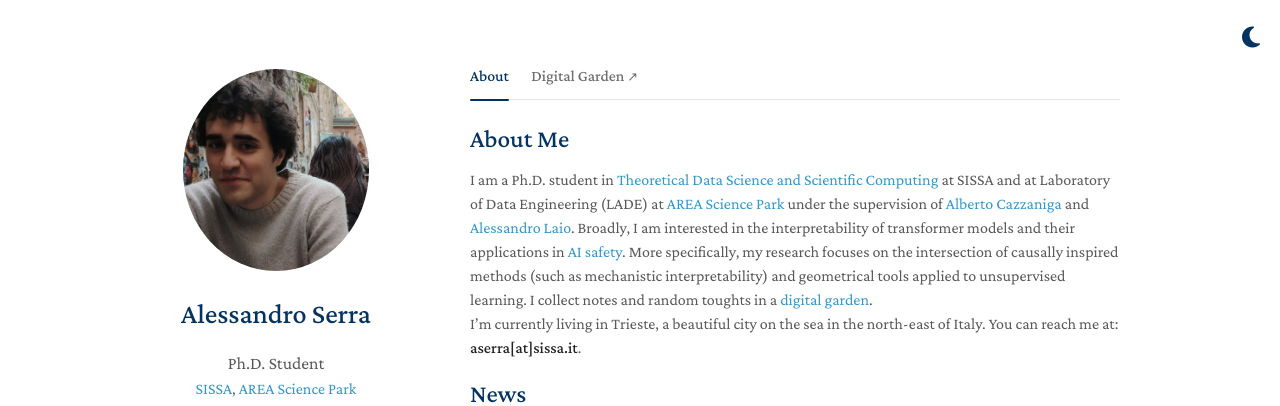
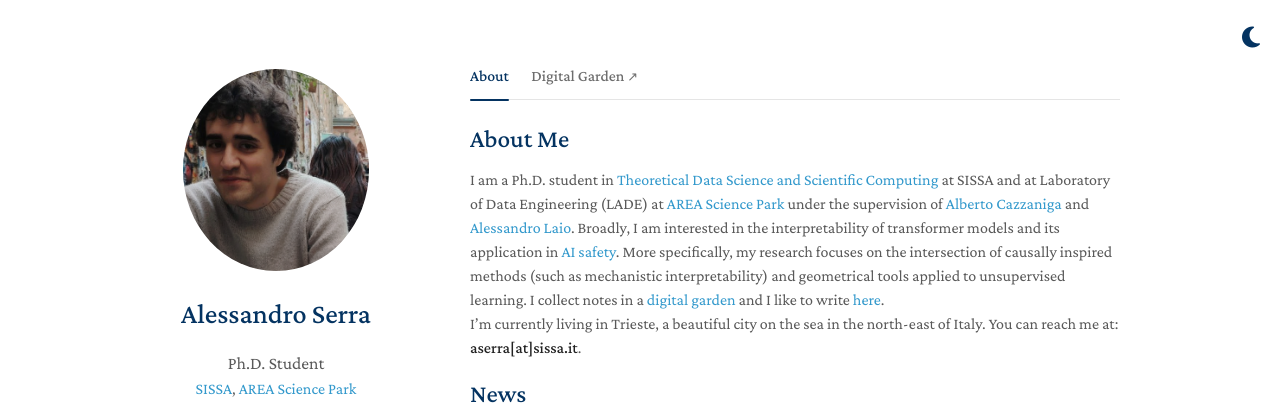
Before and after one commit to alexserra98/alexserra98.github.io, a Jekyll site: the page built from index.md, in a window 1280 px wide and 1241 px high. Shown: the top 406 px of the window. Built offline with Jekyll 4.4.1, drawn with Linux system fonts in a browser that asks for light colours; a style sheet for code colours, icons or effects is not loaded.

Commit message:
added_blog

```diff
--- a/index.md
+++ b/index.md
@@ -4,7 +4,7 @@ layout: homepage
 
 ## About Me
 
-I am a Ph.D. student in [Theoretical Data Science and Scientific Computing](https://datascience.sissa.it/taught-phd-modules) at SISSA and at Laboratory of Data Engineering (LADE) at [AREA Science Park](https://www.areasciencepark.it/en/research-infrastructures/data-engineering-lade/) under the supervision of [Alberto Cazzaniga](https://area-rit.gitlab.io/lade/alberto.cazzaniga/) and [Alessandro Laio](https://people.sissa.it/~laio/). Broadly, I am interested in the interpretability of transformer models and their applications in [AI safety](https://www.anthropic.com/news/core-views-on-ai-safety#:~:text=Alignment%20Science%3A,and%20alignment%20capabilities.). More specifically, my research focuses on the intersection of causally inspired methods (such as mechanistic interpretability) and geometrical tools applied to unsupervised learning. I collect notes and random toughts in a [digital garden](https://alexserra98.github.io/digital_garden/). <br>
+I am a Ph.D. student in [Theoretical Data Science and Scientific Computing](https://datascience.sissa.it/taught-phd-modules) at SISSA and at Laboratory of Data Engineering (LADE) at [AREA Science Park](https://www.areasciencepark.it/en/research-infrastructures/data-engineering-lade/) under the supervision of [Alberto Cazzaniga](https://area-rit.gitlab.io/lade/alberto.cazzaniga/) and [Alessandro Laio](https://people.sissa.it/~laio/). Broadly, I am interested in the interpretability of transformer models and its application in [AI safety](https://www.anthropic.com/news/core-views-on-ai-safety#:~:text=Alignment%20Science%3A,and%20alignment%20capabilities.). More specifically, my research focuses on the intersection of causally inspired methods (such as mechanistic interpretability) and geometrical tools applied to unsupervised learning. I collect notes in a [digital garden](https://alexserra98.github.io/digital_garden/) and I like to write [here](https://substack.com/@thestrangeloop). <br>
 I’m currently living in Trieste, a beautiful city on the sea in the north-east of Italy.
 You can reach me at: **aserra[at]sissa.it**.
 
```
